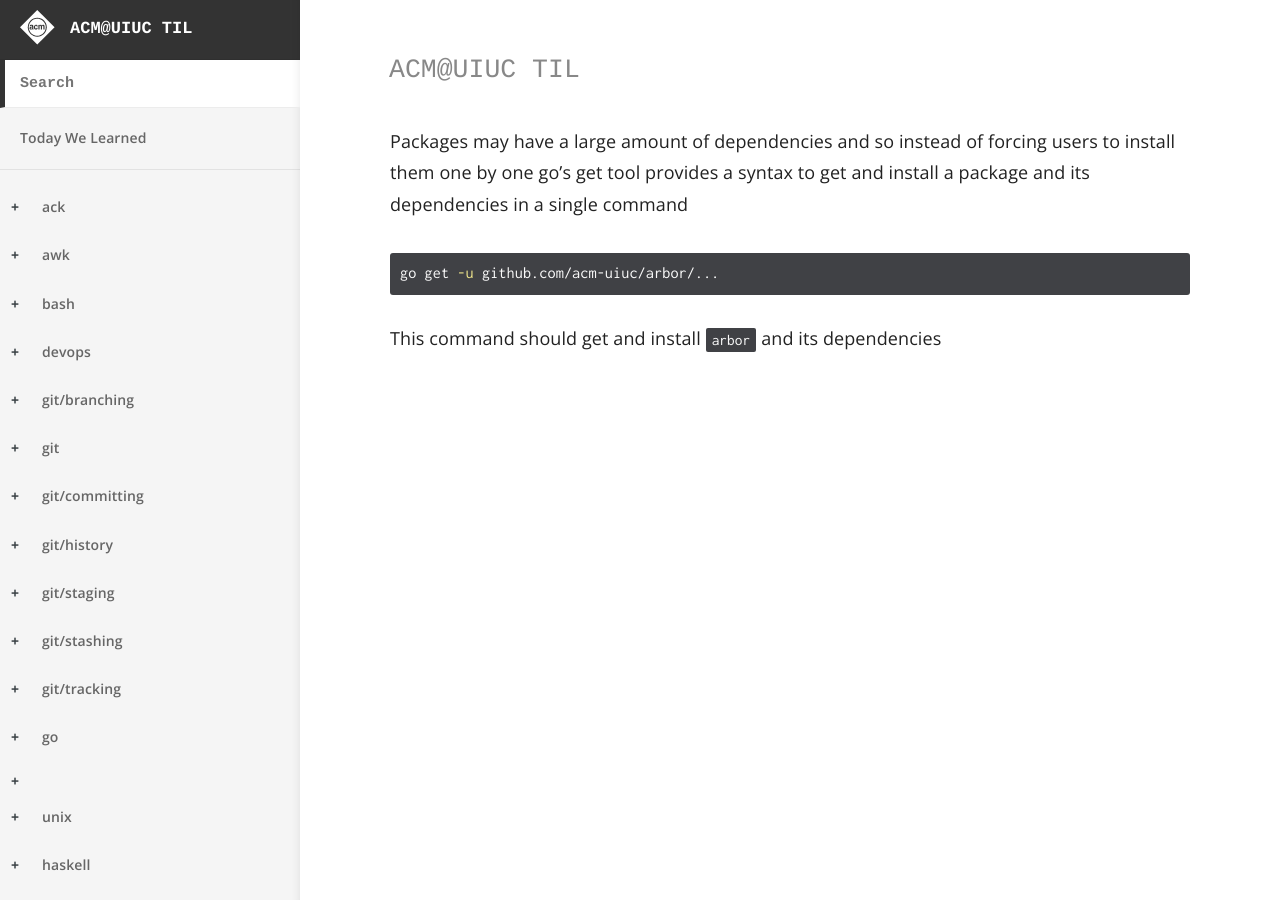
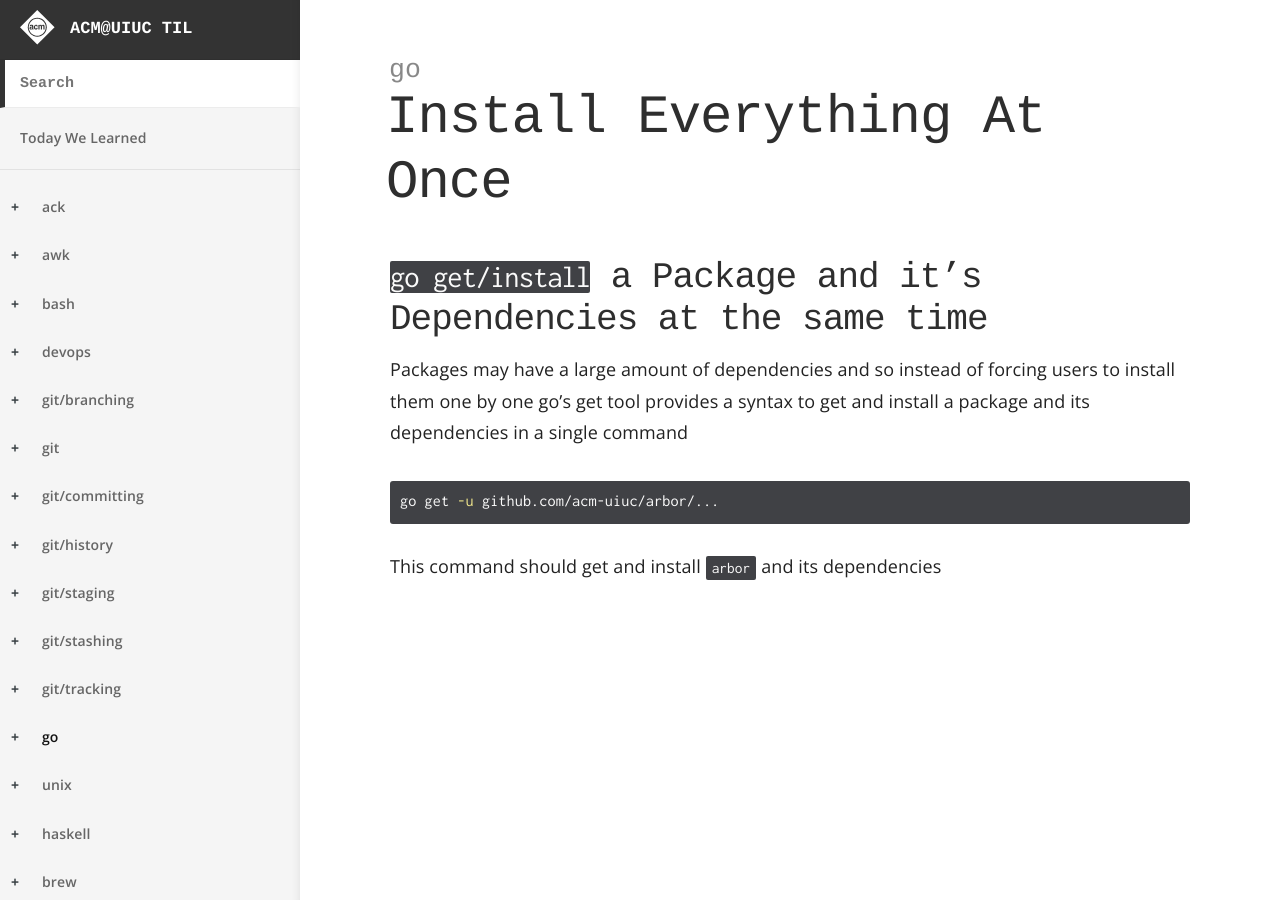
Before and after one commit to acm-uiuc/til, a Jekyll site: the page built from _til/go/go-get-package-and-dependencies.md, in a window 1280 px wide. Built offline with Jekyll 4.4.1, drawn with Linux system fonts in a browser that asks for light colours.

Commit message:
Update go-get-package-and-dependencies.md

````diff
--- a/_til/go/go-get-package-and-dependencies.md
+++ b/_til/go/go-get-package-and-dependencies.md
@@ -1,7 +1,9 @@
 ---
-title: ```go get/install``` a Package and it's Dependencies at the same time
+title: Install Everything At Once
 category: go
 ---
+
+##  ```go get/install``` a Package and it's Dependencies at the same time
 
 Packages may have a large amount of dependencies and so instead of forcing users to install them one by one
 go's get tool provides a syntax to get and install a package and its dependencies in a single command
````
